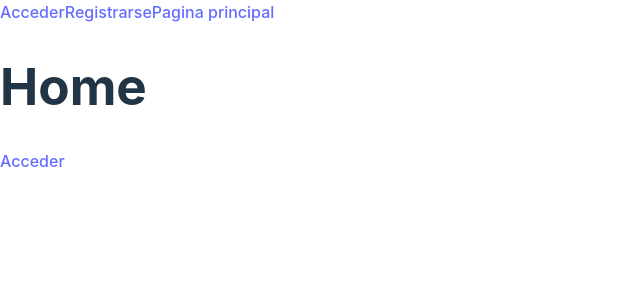
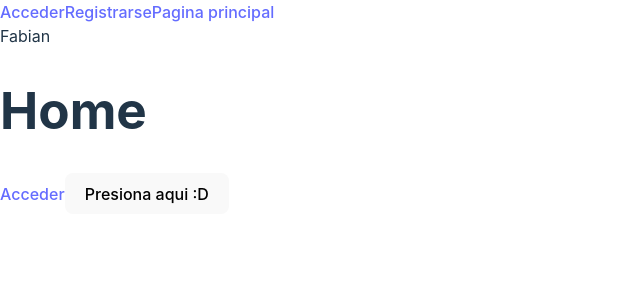
Before and after one commit to ElZapas/test-react, a React (Vite) app: page /#/ in a window 1280 px wide. Shown: the top 300 px of the page, without its empty margins (0-640 px from the left). Built offline with nearby package versions, Linux system fonts and the light colour scheme.

Commit message:
App Context

```diff
--- a/eslint.config.js
+++ b/eslint.config.js
@@ -33,6 +33,7 @@ export default [
         'warn',
         { allowConstantExport: true },
       ],
+      'react/prop-types':'off'
     },
   },
 ]
--- /dev/null
+++ b/src/context/AppContext.jsx
@@ -0,0 +1,12 @@
+import { createContext, useState } from "react"
+export const AppContext = createContext() // declarando context API
+
+export function AppProvider({children}) {
+    const [user, setUser] = useState('Fabian')
+    const contextValue = {user, setUser}
+  return (
+    <AppContext.Provider value={contextValue}>
+        {children}
+    </AppContext.Provider>
+  )
+}
--- /dev/null
+++ b/src/context/useApp.jsx
@@ -0,0 +1,7 @@
+import { useContext } from 'react'
+import { AppContext } from './AppContext'
+
+
+export default function useApp(){
+  return useContext(AppContext)
+}
--- a/src/main.jsx
+++ b/src/main.jsx
@@ -6,6 +6,7 @@ import Login from './views/Login.jsx'
 import Layout from './layouts/Layout.jsx'
 import Home from './views/Home.jsx'
 import Register from './views/Register.jsx'
+import {AppProvider} from './context/AppContext.jsx'
 
 const router = createHashRouter([
   {
@@ -30,6 +31,8 @@ const router = createHashRouter([
 
 createRoot(document.getElementById('root')).render(
   <StrictMode>
-    <RouterProvider router={router} />
+    <AppProvider>
+    <RouterProvider router={router}/>
+    </AppProvider>
   </StrictMode>,
 )
--- a/src/views/Home.jsx
+++ b/src/views/Home.jsx
@@ -1,10 +1,15 @@
 import { Link } from 'react-router-dom';
+import useApp from '../context/useApp';
 
 export default function Home() {
+  const {user, setUser} = useApp();
+
   return (
     <>
+    {user}
     <h1>Home</h1>
     <Link to="/login">Acceder</Link>
+    <button onClick={() => setUser('hola')}>Presiona aqui :D</button>
     </>
   )
 }
```
